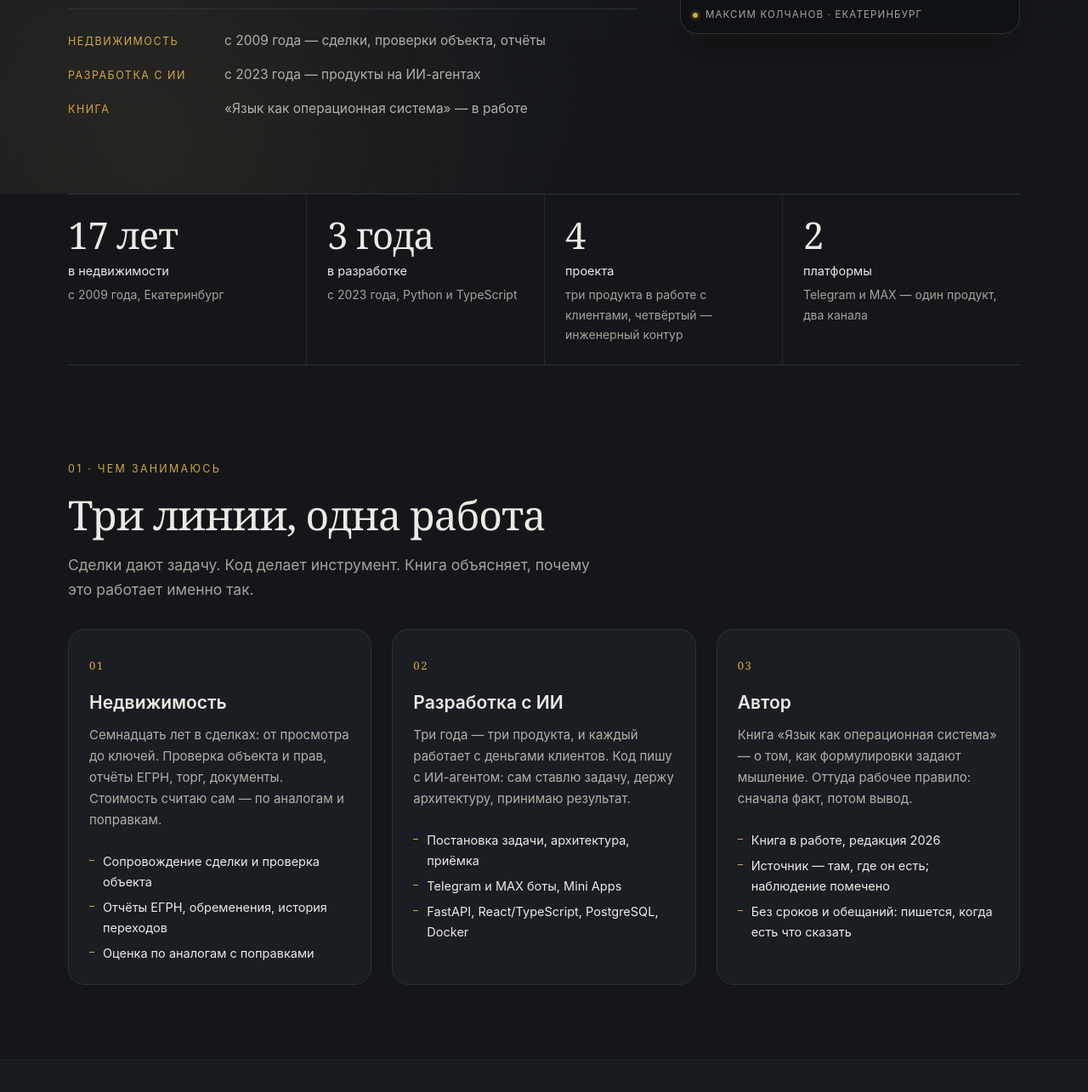
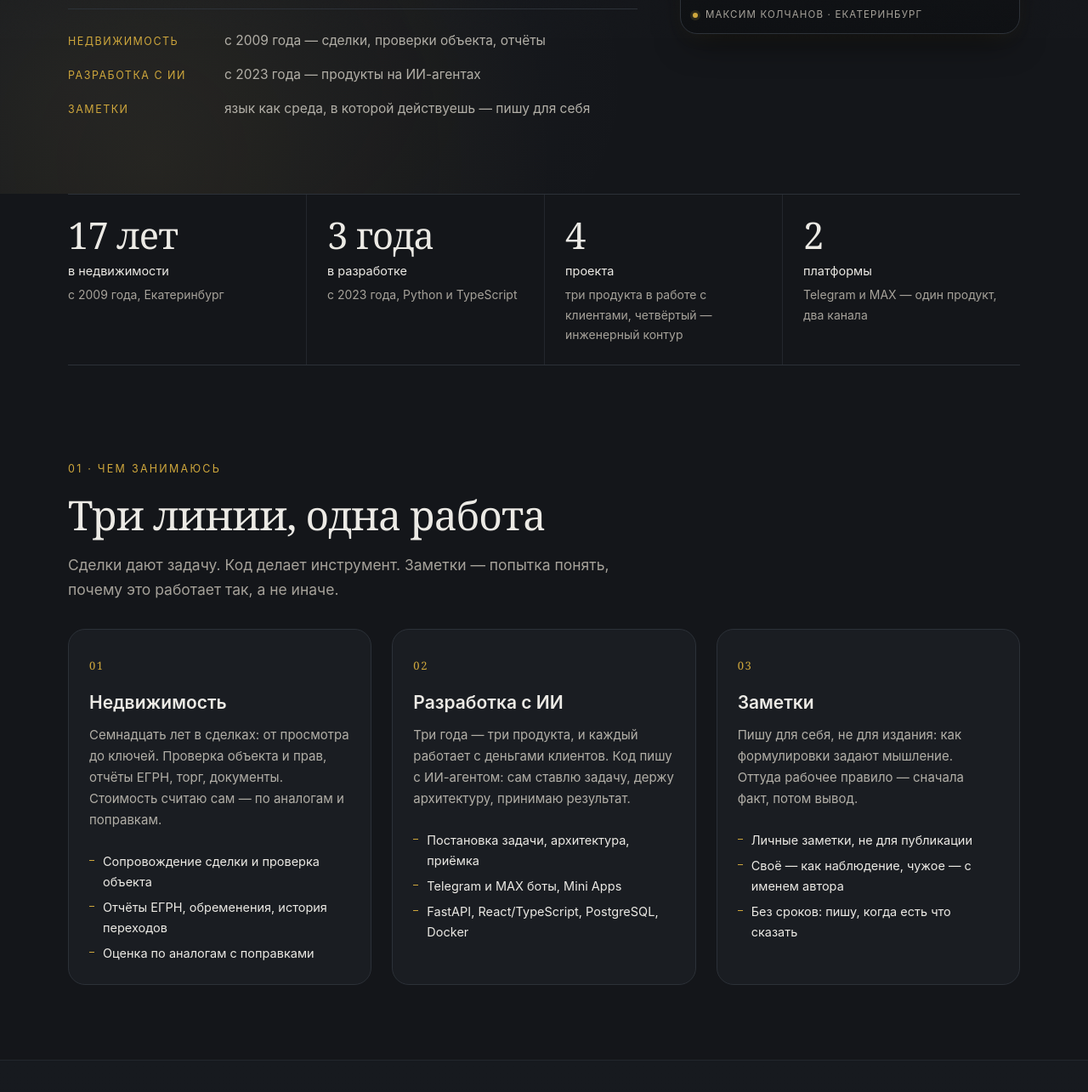
Before and after one commit to Maksim-Kolchanov/maksim-kolchanov.github.io, a plain HTML site: page index.html in a window 1280 px wide. Shown: the part 755-2040 px from the top of the page at 85% size. Drawn offline with Linux system fonts and the light colour scheme.

Commit message:
Заметки вместо книги: без многотомника и редакции, личный тон

```diff
--- a/index.html
+++ b/index.html
@@ -17,7 +17,7 @@
     <a class="brand" href="index.html">Максим Колчанов<span>.</span></a>
     <nav class="topnav" aria-label="Основная навигация">
       <a href="index.html#projects">Проекты</a>
-      <a href="index.html#book">Книга</a>
+      <a href="index.html#book">Заметки</a>
       <a href="index.html#approach">Как работаю</a>
       <a href="index.html#contact">Контакты</a>
     </nav>
@@ -59,8 +59,8 @@
           <span class="text">с 2023 года — продукты на ИИ-агентах</span>
         </div>
         <div class="line-item">
-          <span class="label">Книга</span>
-          <span class="text">«Язык как операционная система» — в работе</span>
+          <span class="label">Заметки</span>
+          <span class="text">язык как среда, в которой действуешь — пишу для себя</span>
         </div>
       </div>
     </div>
@@ -99,7 +99,7 @@
     <div class="section-head">
       <span class="mark">01 · чем занимаюсь</span>
       <h2>Три линии, одна работа</h2>
-      <p>Сделки дают задачу. Код делает инструмент. Книга объясняет, почему это работает именно так.</p>
+      <p>Сделки дают задачу. Код делает инструмент. Заметки — попытка понять, почему это работает так, а не иначе.</p>
     </div>
     <div class="dirs">
       <article class="dir">
@@ -116,9 +116,9 @@
       </article>
       <article class="dir">
         <span class="num">03</span>
-        <h3>Автор</h3>
-        <p>Книга «Язык как операционная система» — о том, как формулировки задают мышление. Оттуда рабочее правило: сначала факт, потом вывод.</p>
-        <ul><li>Книга в работе, редакция 2026</li><li>Источник — там, где он есть; наблюдение помечено</li><li>Без сроков и обещаний: пишется, когда есть что сказать</li></ul>
+        <h3>Заметки</h3>
+        <p>Пишу для себя, не для издания: как формулировки задают мышление. Оттуда рабочее правило — сначала факт, потом вывод.</p>
+        <ul><li>Личные заметки, не для публикации</li><li>Своё — как наблюдение, чужое — с именем автора</li><li>Без сроков: пишу, когда есть что сказать</li></ul>
       </article>
     </div>
   </div>
@@ -309,17 +309,17 @@
 <section class="block" id="book">
   <div class="wrap">
     <div class="section-head">
-      <span class="mark">05 · автор</span>
+      <span class="mark">05 · заметки</span>
       <h2>Язык как операционная система</h2>
-      <p>книга в работе · редакция 2026</p>
+      <p>пишу для себя · без планов издавать</p>
     </div>
     <div class="book-grid">
-      <p class="book-quote">Книга о том, что язык — не только описание, но и среда, в которой человек действует. Слова, которыми он себя называет, работают как команды: «я не умею», «мне не дано», «так принято» возвращают одно и то же поведение. Разбираю, как эти команды переписываются; где есть источник — ссылаюсь, где нет — помечаю наблюдением.
+      <p class="book-quote">Слова не описывают поведение — они его задают. «Я не умею», «мне не дано», «так принято» возвращают одно и то же, пока их не перепишешь. Записываю для себя, как это работает у меня, и откуда взял мысль, если она не моя.
 </p>
       <div class="book-facts">
-        <div class="row"><span>Тема</span><span>язык как среда исполнения</span></div>
-        <div class="row"><span>Форма</span><span>книга, пишется</span></div>
-        <div class="row"><span>Статус</span><span>пишется, редакция 2026</span></div>
+        <div class="row"><span>Тема</span><span>язык как среда, в которой действуешь</span></div>
+        <div class="row"><span>Форма</span><span>заметки, не для публикации</span></div>
+        <div class="row"><span>Статус</span><span>собираю для себя</span></div>
       </div>
     </div>
   </div>
```
